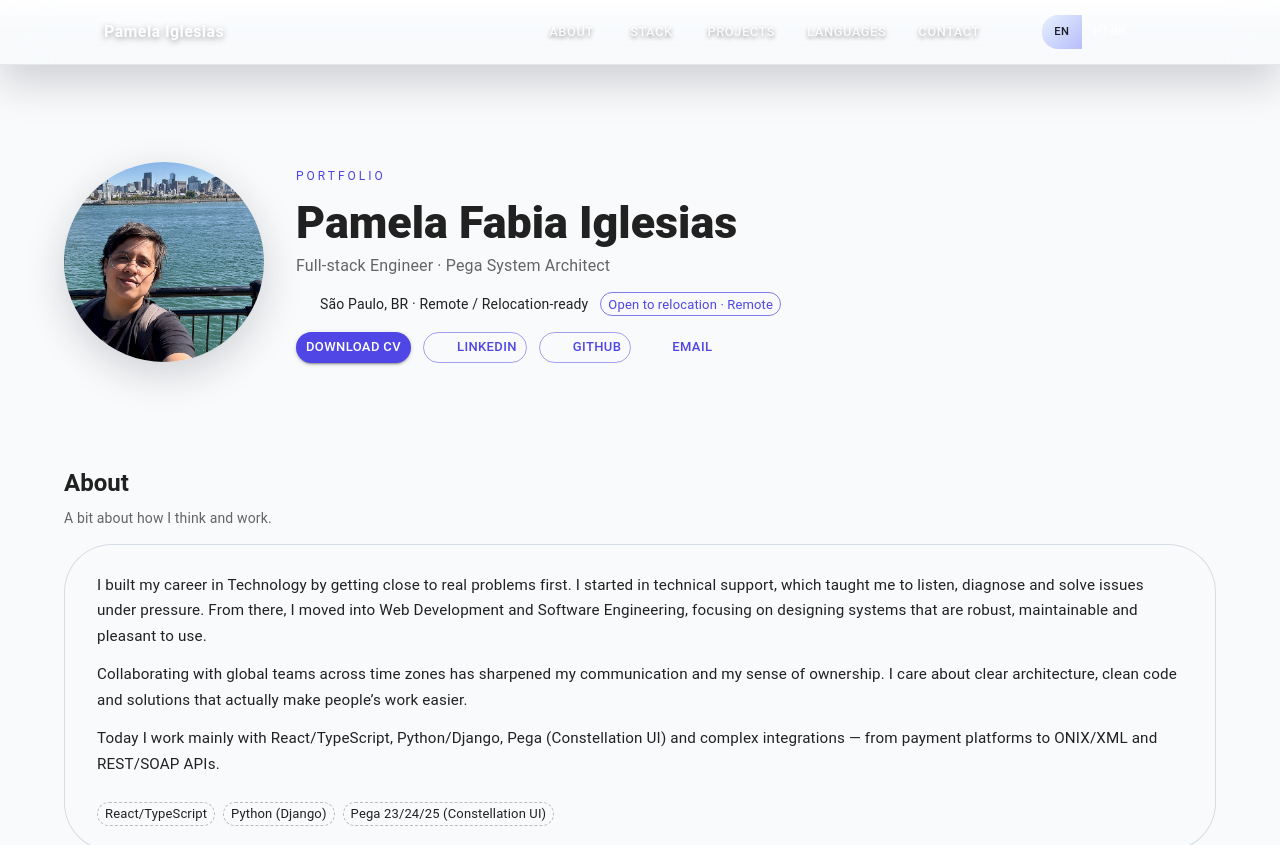
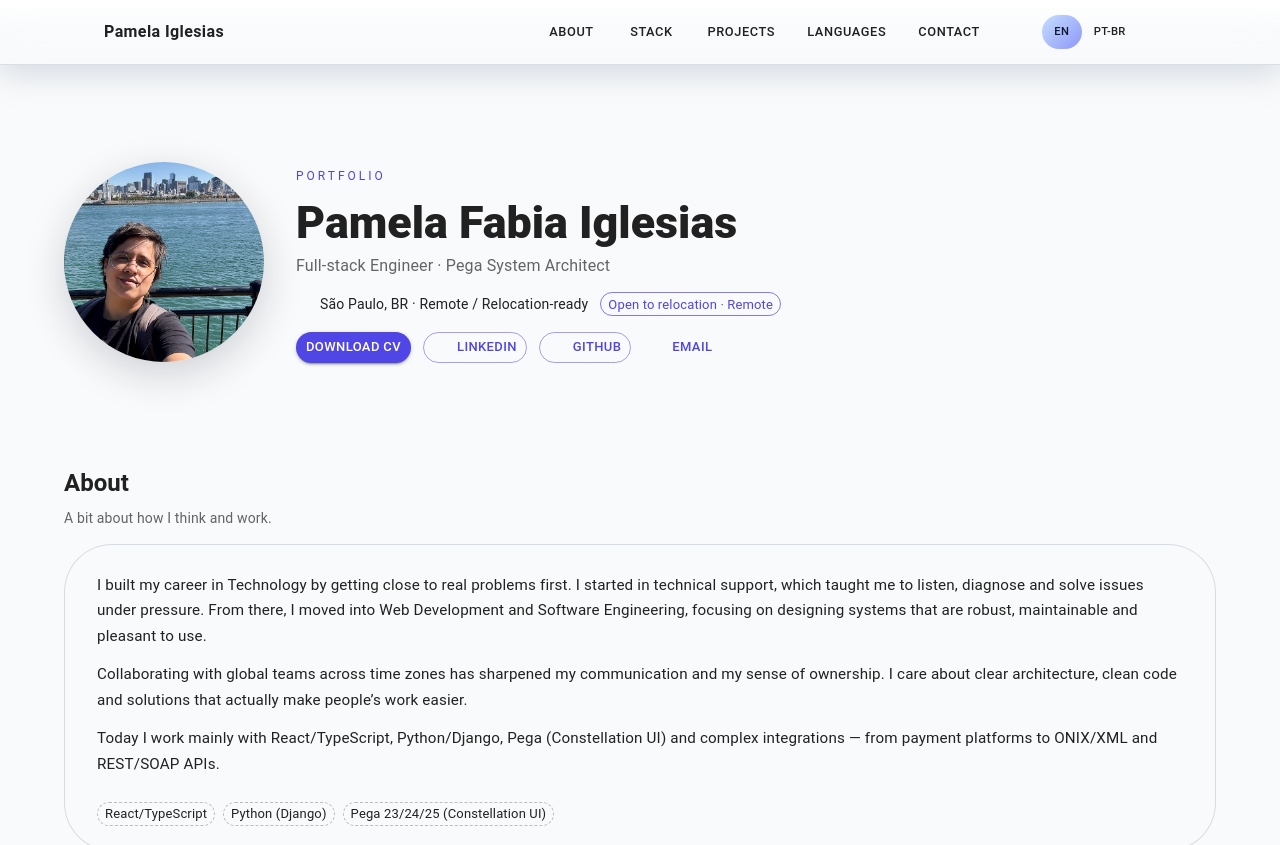
Before and after one commit to piglesiastecnologia/porftolio-iglesias, a Next.js app: page /en in a window 1280 px wide. Shown: the top 845 px of the page. Built offline with nearby package versions, Linux system fonts and the light colour scheme; some icons are missing.

Commit message:
LiquidGlass styled applied to header

```diff
--- a/src/components/layout/header.tsx
+++ b/src/components/layout/header.tsx
@@ -10,7 +10,6 @@ import {
   Link as MLink,
   ToggleButtonGroup,
   ToggleButton,
-  Box,
 } from "@mui/material";
 import TranslateIcon from "@mui/icons-material/Translate";
 import { usePathname, useRouter } from "next/navigation";
@@ -54,25 +53,27 @@ export function Header({ locale }: HeaderProps) {
     <AppBar
       position="sticky"
       elevation={0}
-      sx={(theme) => ({
+      sx={(theme) => {
+        const isDark = theme.palette.mode === "dark";
+
+        return {
           top: 0,
           zIndex: theme.zIndex.appBar,
           background: "transparent",
-        // 🔹 vidro de verdade
-        backdropFilter: "blur(24px) saturate(170%)",
-        WebkitBackdropFilter: "blur(24px) saturate(170%)",
-        // faixa de vidro com gradiente e transparência
-        backgroundImage:
-          theme.palette.mode === "dark"
-            ? "linear-gradient(to bottom, rgba(15,23,42,0.65), rgba(15,23,42,0.35), rgba(15,23,42,0.08))"
-            : "linear-gradient(to bottom, rgba(255,255,255,0.9), rgba(248,250,252,0.7), rgba(248,250,252,0.12))",
-        // tira bordona marcada
-        borderBottom: "1px solid rgba(148,163,184,0.25)",
-        boxShadow:
-          theme.palette.mode === "dark"
-            ? "0 18px 40px rgba(0,0,0,0.6)"
-            : "0 18px 40px rgba(15,23,42,0.18)",
-      })}
+          backdropFilter: "blur(20px) saturate(170%)",
+          WebkitBackdropFilter: "blur(20px) saturate(170%)",
+          // fundo de vidro diferente por tema
+          backgroundImage: isDark
+            ? "linear-gradient(to bottom, rgba(15,23,42,0.95), rgba(15,23,42,0.7), rgba(15,23,42,0.15))"
+            : "linear-gradient(to bottom, rgba(255,255,255,0.95), rgba(248,250,252,0.8), rgba(248,250,252,0.2))",
+          borderBottom: isDark
+            ? "1px solid rgba(15,23,42,0.9)"
+            : "1px solid rgba(148,163,184,0.35)",
+          boxShadow: isDark
+            ? "0 18px 40px rgba(0,0,0,0.7)"
+            : "0 10px 30px rgba(148,163,184,0.35)",
+        };
+      }}
     >
       <Toolbar
         sx={{
@@ -92,20 +93,18 @@ export function Header({ locale }: HeaderProps) {
           href={`/${locale}`}
           variant="subtitle1"
           fontWeight={600}
-          sx={{
+          sx={(theme) => ({
             textDecoration: "none",
-            color: "rgba(255,255,255,0.96)",
+            color: theme.palette.text.primary,
             letterSpacing: 0.4,
-            textShadow: "0 2px 6px rgba(0,0,0,0.35)",
-            whiteSpace: "nowrap",
-          }}
+          })}
         >
           Pamela Iglesias
         </Typography>
 
-        {/* Nav + controls */}
+        {/* Nav + controles */}
         <Stack direction="row" spacing={2} alignItems="center">
-          {/* Nav links */}
+          {/* Links */}
           <Stack
             direction="row"
             spacing={2}
@@ -116,12 +115,11 @@ export function Header({ locale }: HeaderProps) {
                 key={item.href}
                 component={MLink}
                 href={item.href}
-                sx={{
-                  color: "rgba(255,255,255,0.9)",
+                sx={(theme) => ({
+                  color: theme.palette.text.primary,
                   fontSize: "0.8rem",
                   letterSpacing: 0.6,
-                  textShadow: "0 2px 4px rgba(0,0,0,0.4)",
-                }}
+                })}
               >
                 {item.label.toUpperCase()}
               </Button>
@@ -130,7 +128,12 @@ export function Header({ locale }: HeaderProps) {
 
           {/* Idioma + tema */}
           <Stack direction="row" spacing={1.2} alignItems="center">
-            <IconButton size="small" sx={{ color: "rgba(255,255,255,0.9)" }}>
+            <IconButton
+              size="small"
+              sx={(theme) => ({
+                color: theme.palette.text.primary,
+              })}
+            >
               <TranslateIcon fontSize="small" />
             </IconButton>
 
@@ -139,20 +142,25 @@ export function Header({ locale }: HeaderProps) {
               size="small"
               value={locale}
               onChange={handleLocaleChange}
-              sx={{
+              sx={(theme) => {
+                const isDark = theme.palette.mode === "dark";
+                return {
                   "& .MuiToggleButton-root": {
-                  color: "rgba(255,255,255,0.85)",
-                  border: "none",
-                  px: 1.6,
                     textTransform: "none",
                     fontSize: "0.7rem",
+                    px: 1.6,
+                    borderRadius: 999,
+                    border: "none",
+                    color: theme.palette.text.primary,
+                    backgroundColor: "transparent",
                     "&.Mui-selected": {
-                    background:
-                      "linear-gradient(135deg, rgba(191,219,254,0.35), rgba(129,140,248,0.55))",
-                    backdropFilter: "blur(12px)",
-                    WebkitBackdropFilter: "blur(12px)",
+                      background: isDark
+                        ? "linear-gradient(135deg, rgba(129,140,248,0.35), rgba(59,130,246,0.55))"
+                        : "linear-gradient(135deg, rgba(191,219,254,0.9), rgba(129,140,248,0.9))",
+                      color: isDark ? "#e5edff" : "#0f172a",
                     },
                   },
+                };
               }}
             >
               <ToggleButton value="en">EN</ToggleButton>
```
Also changed, not shown: src/theme/glassStyles.ts (+16 -24 lines). Lines whose indentation alone changed are shown as unchanged.
